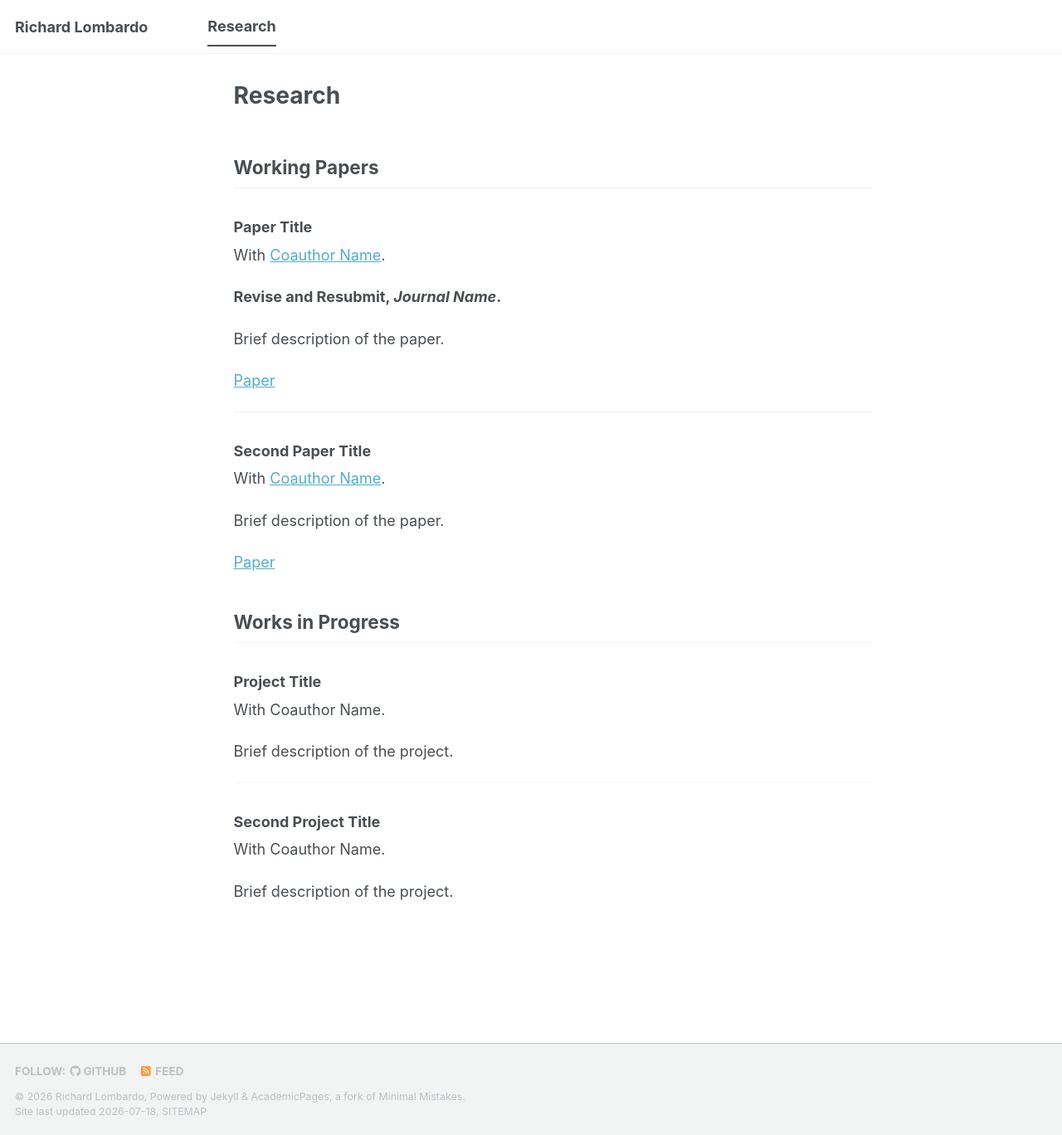
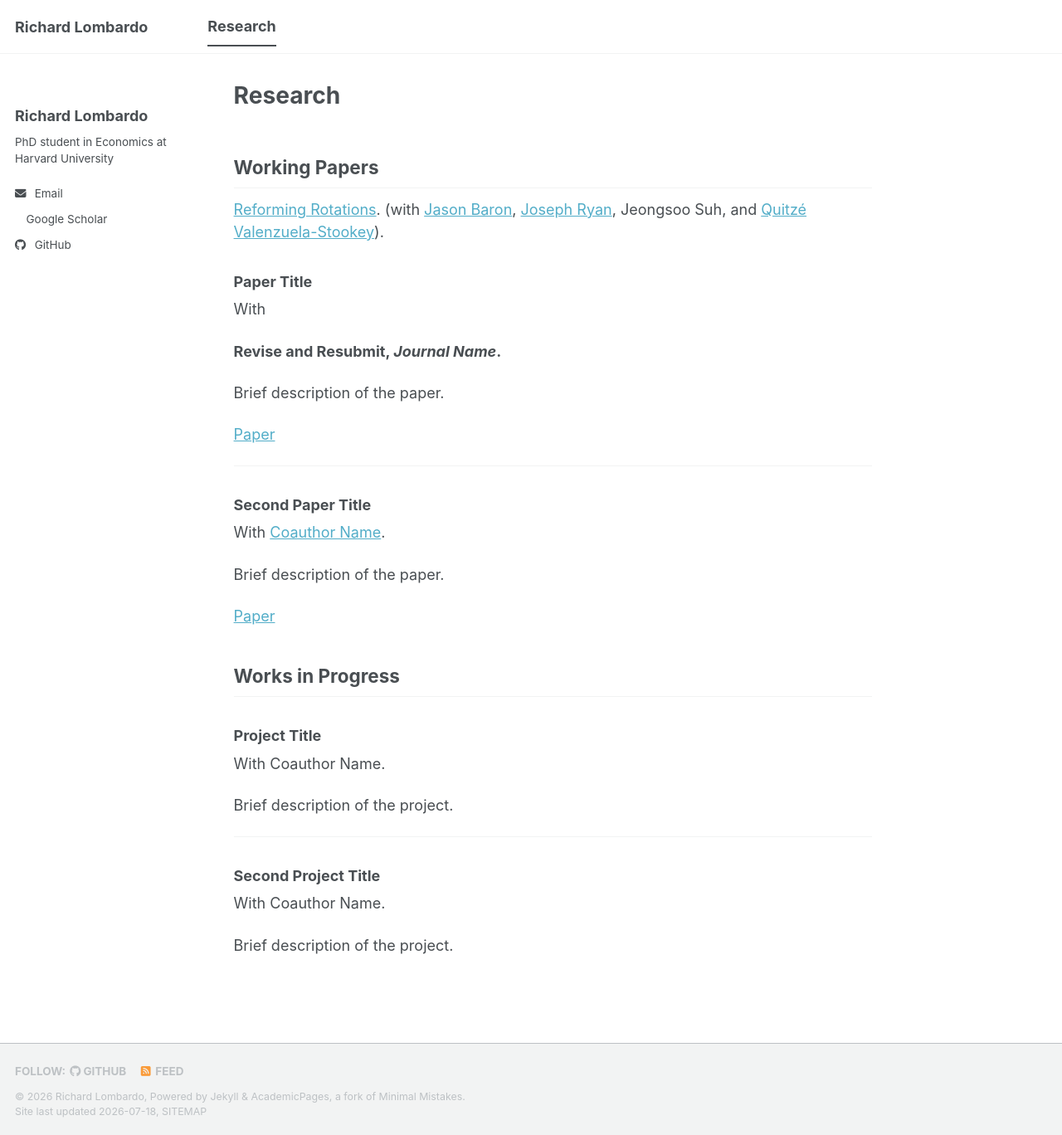
Before and after one commit to richardlombardo/richardlombardo.github.io, a Jekyll site: the page built from _pages/research.md, in a window 1280 px wide and 1368 px high. Shown: the whole window at 83% size. Built offline with Jekyll 4.4.1, drawn with Linux system fonts in a browser that asks for light colours; a style sheet for code colours, icons or effects is not loaded.

Commit message:
Modify research page author profile and content
Updated author profile visibility and added a new working paper link.

```diff
--- a/_pages/research.md
+++ b/_pages/research.md
@@ -2,15 +2,18 @@
 layout: single
 title: "Research"
 permalink: /research/
-author_profile: false
+author_profile: true
 classes: wide
 ---
 
 ## Working Papers
 
+[Reforming Rotations](https://drive.google.com/file/d/1aXQiwOq-lLbRoTad3YeMvhYxqZy6hxlp/view). (with [Jason Baron](https://sites.google.com/view/jasonbaron/home), [Joseph Ryan](https://ssw.umich.edu/directories/contacts/tenure-track-faculty/joseph-p-ryan/joryan), Jeongsoo Suh, and [Quitzé Valenzuela-Stookey](https://www.quitzevalenzuelastookey.com/about)).
+
+
 ### Paper Title
 
-With [Coauthor Name](https://coauthorwebsite.com).
+With
 
 **Revise and Resubmit, *Journal Name*.**
 
```
